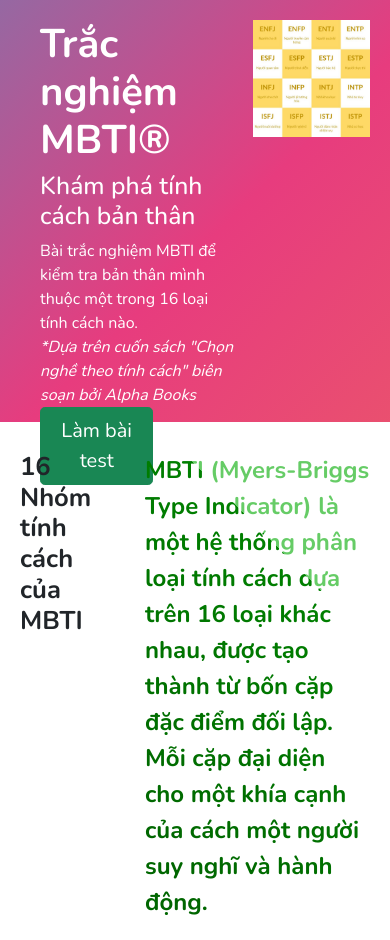
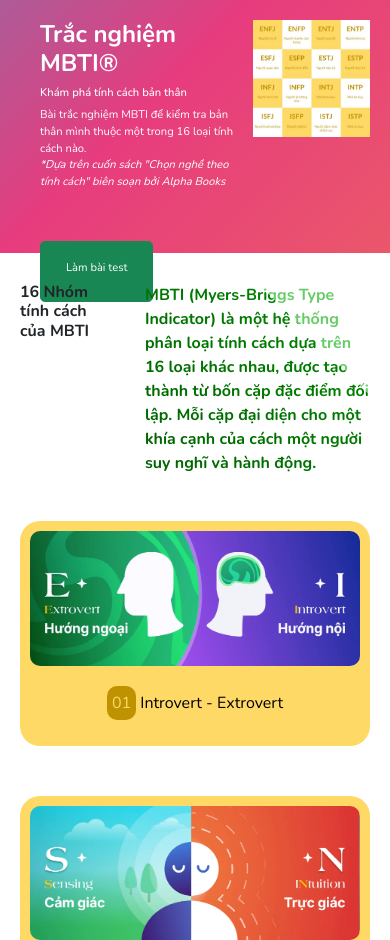
Before and after one commit to ngkoi/mbti, a plain HTML site: page index.html in a window 390 px wide. Shown: the top 940 px of the page. Drawn offline with nearby package versions, Linux system fonts and the light colour scheme.

Commit message:
Fixed responsive designs

```diff
--- a/index.html
+++ b/index.html
@@ -37,7 +37,7 @@
         onclick="location.href='main.html'"
         type="button"
       >
-        Làm bài test
+        <p style="display: inline-block">Làm bài test</p>
       </button>
     </div>
     <div class="inf">
--- a/mobile.css
+++ b/mobile.css
@@ -1,17 +1,25 @@
-@media (max-width: 850px) {
+@media (max-width: 500px) {
   .background {
     padding: 20px;
-    padding-bottom: 100px;
+    padding-bottom: 200px;
+    row-gap: 50px;
+    height: 30vh;
   }
   .title {
     margin-left: 20px;
-    font-size: 2.5rem;
+    font-size: 1.5rem;
   }
   .subtitle {
     margin-left: 20px;
+    font-size: 0.7rem;
   }
+
   .c1 p {
     margin: 0 20px 0 20px;
+    font-size: 0.7rem;
+  }
+  .btn p {
+    font-size: 0.7rem;
   }
   .c2 img {
     width: 100%;
@@ -39,6 +47,9 @@
     gap: 50px;
   }
   .inftt {
-    font-size: 1.6rem;
+    font-size: 1rem;
+  }
+  .infttsub {
+    font-size: 1rem;
   }
 }
--- a/tablet.css
+++ b/tablet.css
@@ -1,17 +1,17 @@
 @media (max-width: 1300px) {
   .background {
-    padding: 70px;
+    padding: 50px;
     padding-bottom: 100px;
   }
   .title {
-    margin-left: 70px;
+    margin-left: 20px;
     font-size: 2.7rem;
   }
   .subtitle {
-    margin-left: 70px;
+    margin-left: 20px;
   }
   .c1 p {
-    margin: 0 70px 0 70px;
+    margin: 0 20px 0 20px;
   }
   .c2 img {
     width: 70%;
```
